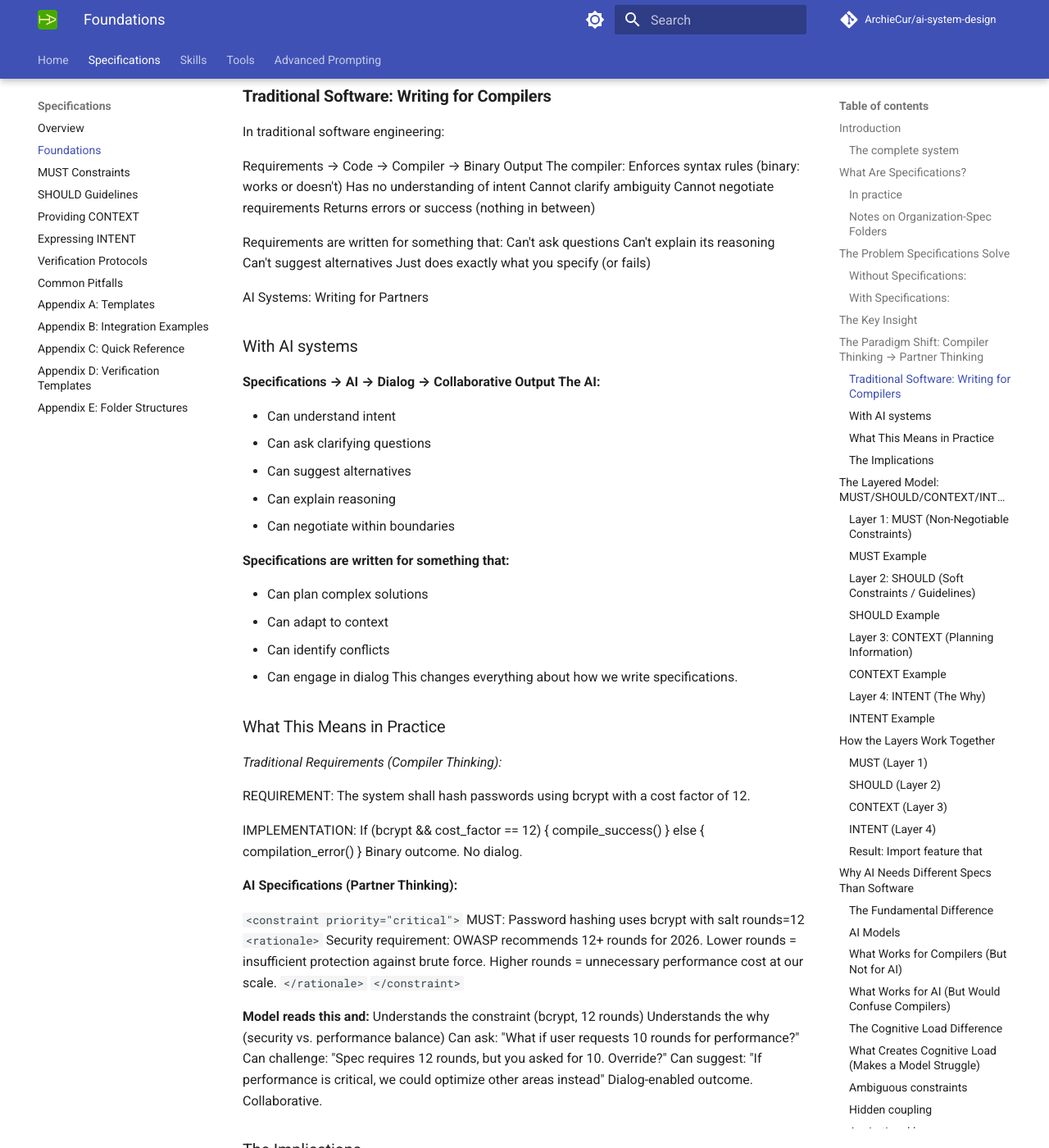
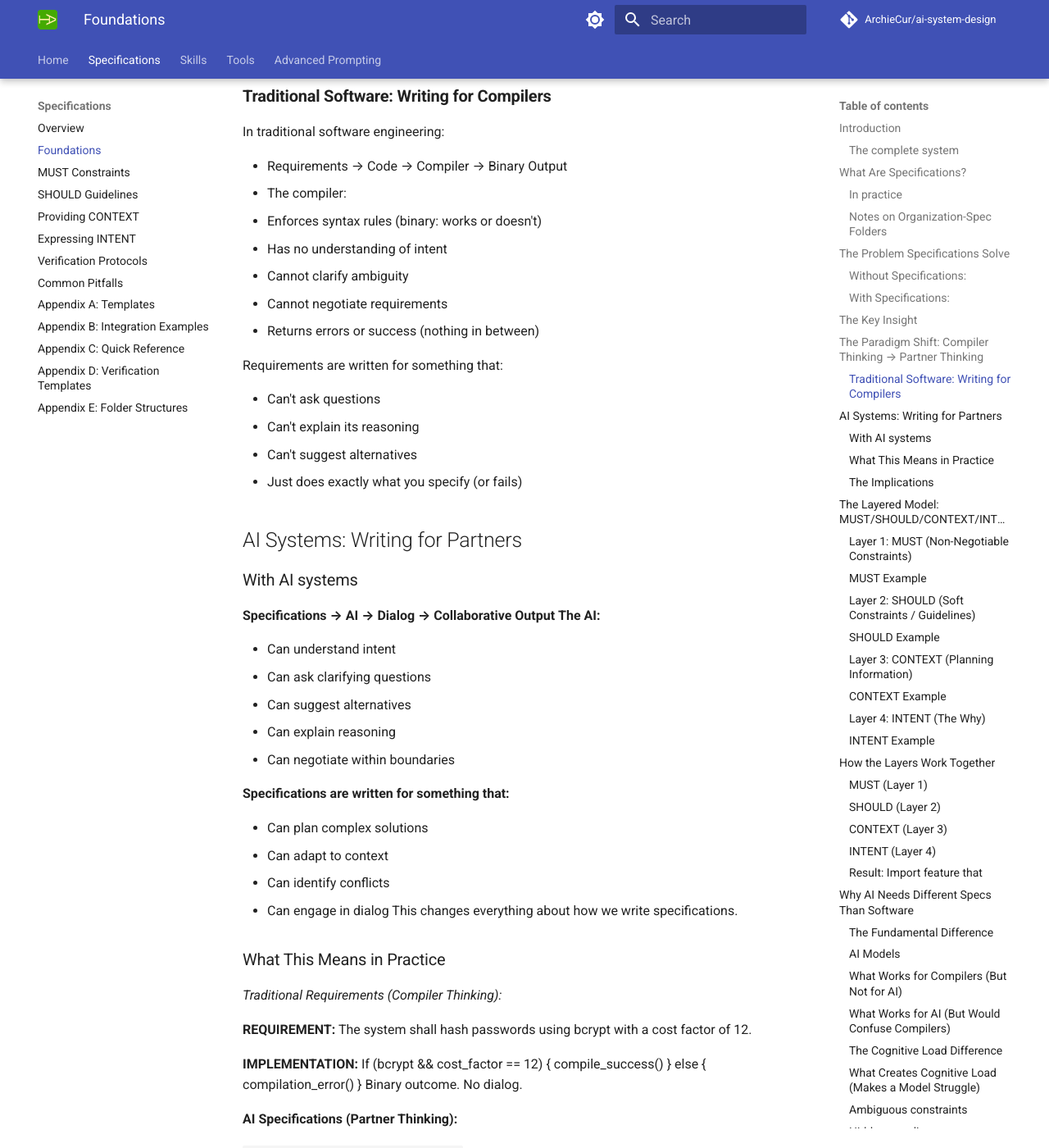
Before and after one commit to ArchieCur/ai-system-design, an MkDocs documentation site: the page built from docs/specifications/Specifications_1_Foundations.md, in a window 1280 px wide and 1400 px high, scrolled down 3622 px. Shown: the whole window at 82% size. Built offline with MkDocs 1.6.1 and Material for MkDocs 9.7.7, drawn with Linux system fonts in a browser that asks for light colours; comment, search, counter and statistics services are not loaded; some of the changed text lies outside the part shown.

Commit message:
Update Specifications_1_Foundations.md

```diff
--- a/docs/specifications/Specifications_1_Foundations.md
+++ b/docs/specifications/Specifications_1_Foundations.md
@@ -131,21 +131,22 @@ But:
 
 In traditional software engineering:
 
-Requirements → Code → Compiler → Binary Output
-The compiler:
-Enforces syntax rules (binary: works or doesn't)
-Has no understanding of intent
-Cannot clarify ambiguity
-Cannot negotiate requirements
-Returns errors or success (nothing in between)
+- Requirements → Code → Compiler → Binary Output
+- The compiler:
+- Enforces syntax rules (binary: works or doesn't)
+- Has no understanding of intent
+- Cannot clarify ambiguity
+- Cannot negotiate requirements
+- Returns errors or success (nothing in between)
 
 Requirements are written for something that:
-Can't ask questions
-Can't explain its reasoning
-Can't suggest alternatives
-Just does exactly what you specify (or fails)
 
-AI Systems: Writing for Partners
+- Can't ask questions
+- Can't explain its reasoning
+- Can't suggest alternatives
+- Just does exactly what you specify (or fails)
+
+## AI Systems: Writing for Partners
 
 ### With AI systems
 
```
Also changed, not shown: other parts of docs/specifications/Specifications_1_Foundations.md (+16 -9 lines).
